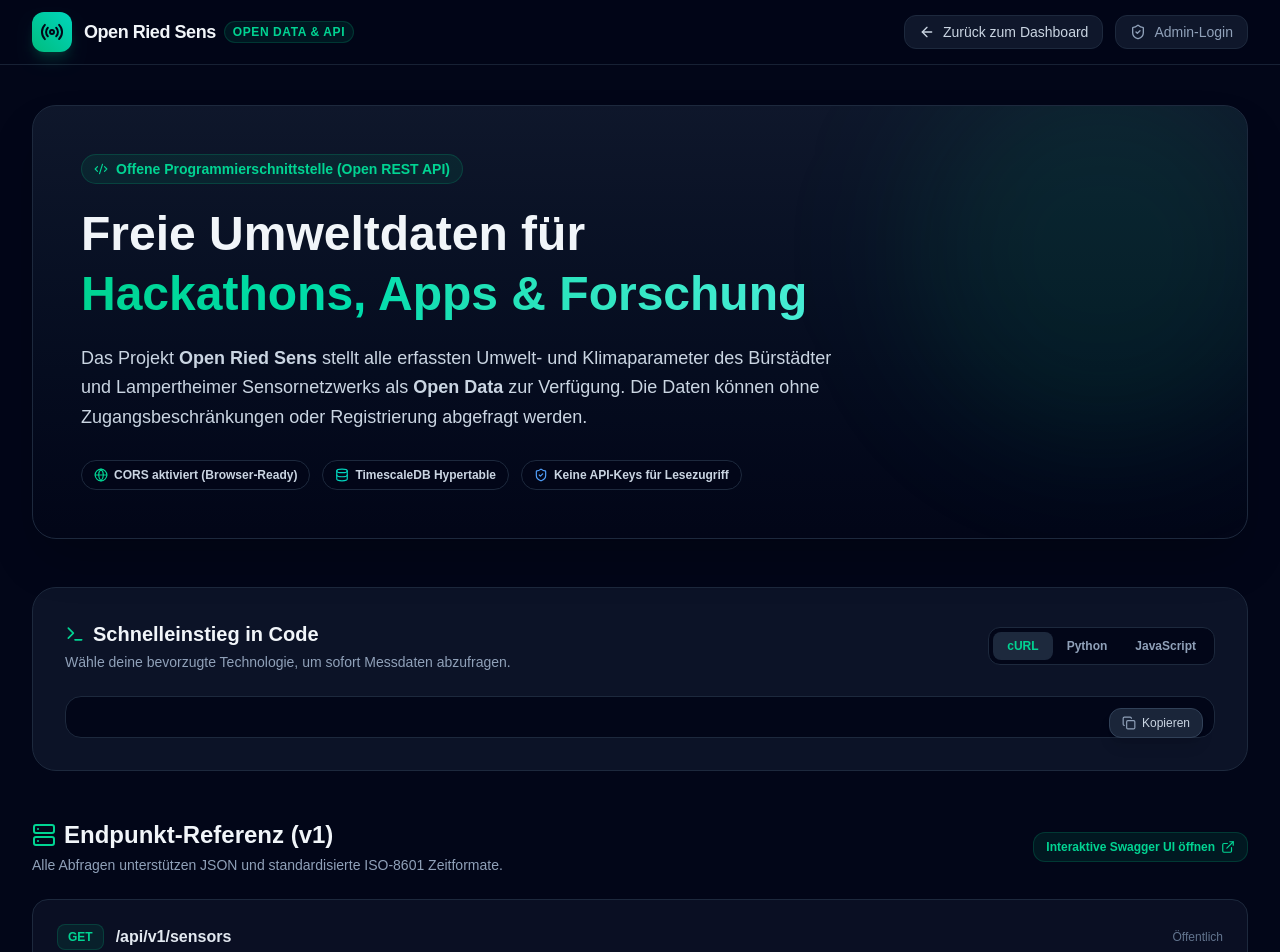
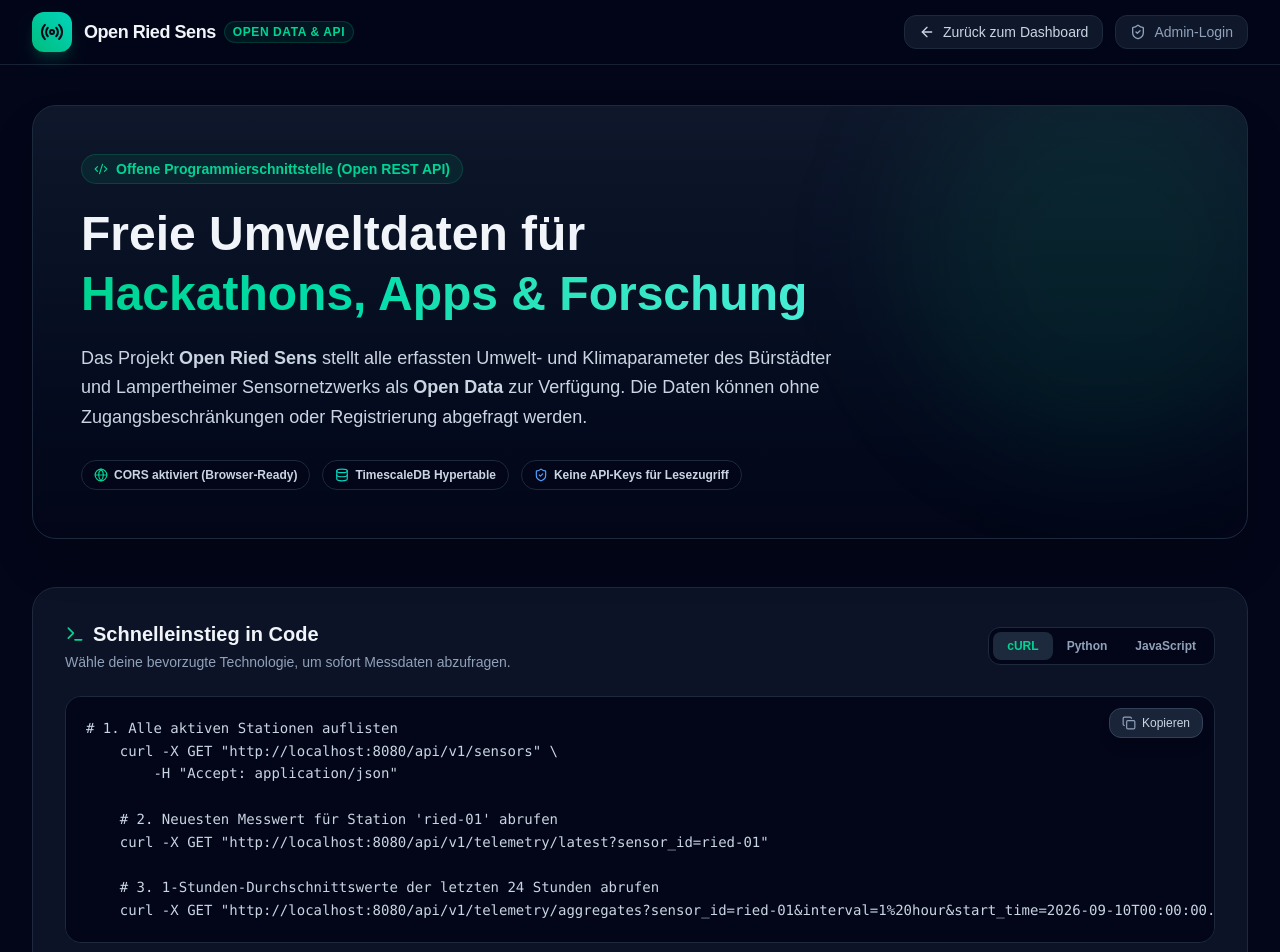
Before and after one commit to erik-metz/kamue-digital-lora-sensor, a Next.js app in the folder webapp/open-ried-sens/: page /daten in a window 1280 px wide. Shown: the top 952 px of the page. Built offline with nearby package versions, Linux system fonts and the light colour scheme.

Commit message:
Remove InteractiveCodeNippets component: Deleted the InteractiveCodeNippets.tsx file and updated imports in page.tsx to reflect this change, ensuring the codebase remains clean and maintainable.

```diff
--- a/webapp/open-ried-sens/app/daten/InteractiveCodeNippets.tsx
+++ b/webapp/open-ried-sens/app/daten/InteractiveCodeSnippets.tsx
@@ -3,7 +3,17 @@
 import { Check, Copy, Terminal } from "lucide-react";
 import { useState } from "react";
 
-export default function InteractiveCodeNippets(codeSnippets: string) {
+interface InteractiveCodeSnippetsProps {
+  codeSnippets: {
+    curl: string;
+    python: string;
+    javascript: string;
+  };
+}
+
+export default function InteractiveCodeSnippets({
+  codeSnippets,
+}: InteractiveCodeSnippetsProps) {
   const [activeCodeTab, setActiveCodeTab] = useState<
     "curl" | "python" | "javascript"
   >("curl");
--- a/webapp/open-ried-sens/app/daten/page.tsx
+++ b/webapp/open-ried-sens/app/daten/page.tsx
@@ -11,7 +11,7 @@ import {
   ShieldCheck,
 } from "lucide-react";
 import Link from "next/link";
-import InteractiveCodeNippets from "./InteractiveCodeNippets";
+import InteractiveCodeSnippets from "./InteractiveCodeSnippets";
 
 export default function DataDocsPage() {
   const backendUrl = getBackendUrl();
@@ -177,7 +177,7 @@ export default function DataDocsPage() {
 
         {/* INTERACTIVE CODE SNIPPETS */}
         <section className="bg-slate-900/80 border border-slate-800 rounded-3xl p-6 sm:p-8 space-y-6">
-          <InteractiveCodeNippets codeSnippets={codeSnippets} />
+          <InteractiveCodeSnippets codeSnippets={codeSnippets} />
         </section>
 
         {/* API ENDPOINTS DIRECTORY */}
```
